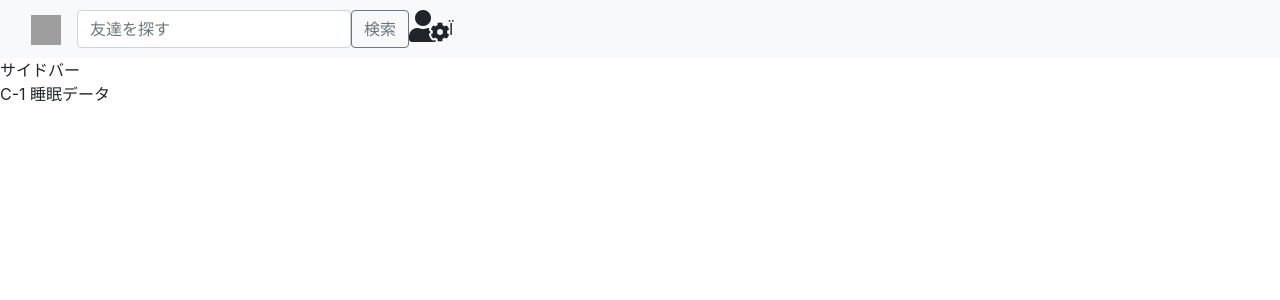
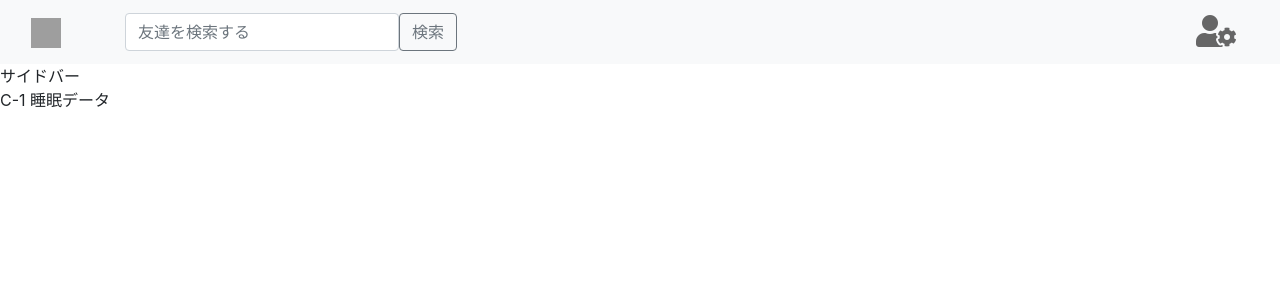
Before and after one commit to sugimoto-ecn/tomomin_front, a React (Create React App) app: page /dashboard/sleeps in a window 1280 px wide. Shown: the top 300 px of the page. Built offline with nearby package versions, Linux system fonts and the light colour scheme; grey boxes are pictures that could not be loaded.

Commit message:
再修正

```diff
--- a/src/components/organisms/TopBar/TopBar.module.css
+++ b/src/components/organisms/TopBar/TopBar.module.css
@@ -0,0 +1,3 @@
+form{
+    margin-left: 3em;
+}
--- a/src/components/organisms/TopBar/index.jsx
+++ b/src/components/organisms/TopBar/index.jsx
@@ -4,28 +4,29 @@ import styles from './TopBar.module.css'
 const TopBar = () => {
     return (
         <div>
-            <nav className="navbar navbar-expand-lg navbar-light bg-light">
-                <div className="container-fluid">
-                    <a className="navbar-brand" href="#">
-
-                        <img src="..." alt="サービス名の画像" width="30" height="30" />
-                    </a>
-                    <button type="button" class="navbar-toggler" data-bs-toggle="collapse" data-bs-target="#navbarForm" aria-controls="navbarForm" aria-expanded="false" aria-label="ナビゲーションの切替">
-                        <span className="navbar-toggler-icon"></span>
-                    </button>
-                    <div className="collapse navbar-collapse" id="navbarForm">
-                        <form className="d-flex ms-auto">
-                            <input type="text" class="form-control me-2" placeholder="友達を探す" aria-label="検索..." />
-                            <button type="submit" class="btn btn-outline-secondary flex-shrink-0">検索</button>
-
-                            <i className="fas fa-user-cog fa-2x"></i>{/* 画像が表示されない*/}
-                        </form>Ï
+            <nav class="navbar navbar-expand-lg navbar-light bg-light">
+                <div class="container-fluid">
+                    <a class="navbar-brand" href="#">  <img src="..." alt="サービス名の画像" width="30" height="30" /></a>
+                    <form class="d-flex mr-auto">
+                        {/*友達検索*/}
+                        <input type="search" class="form-control me-sm-2" placeholder="友達を検索する" aria-label="検索..." />
+                        <button type="submit" class="btn btn btn-outline-secondary flex-shrink-0">検索</button>
+                    </form>
+                    {/*ドロップダウンメニュー */}
+                    <div className="d-flex ml-auto">
+                        <div className="dropdown">
+                            <a className="btn" href="#" role="button" id="dropdownMenuLink" data-bs-toggle="dropdown" aria-expanded="false">
+                                <i className="fas fa-user-cog fa-2x " style={{ color: '#666666' }}></i>
+                            </a>
+                            <ul className="dropdown-menu" aria-labelledby="dropdownMenuLink">
+                                <li><a className="dropdown-item" href="#">メニュー1</a></li>
+                                <li><a className="dropdown-item" href="#">メニュー2</a></li>
+                                <li><a className="dropdown-item" href="#">メニュー3</a></li>
+                            </ul>
+                        </div>
                     </div>
                 </div>
             </nav>
-
-
-
         </div>
     )
 }
```
